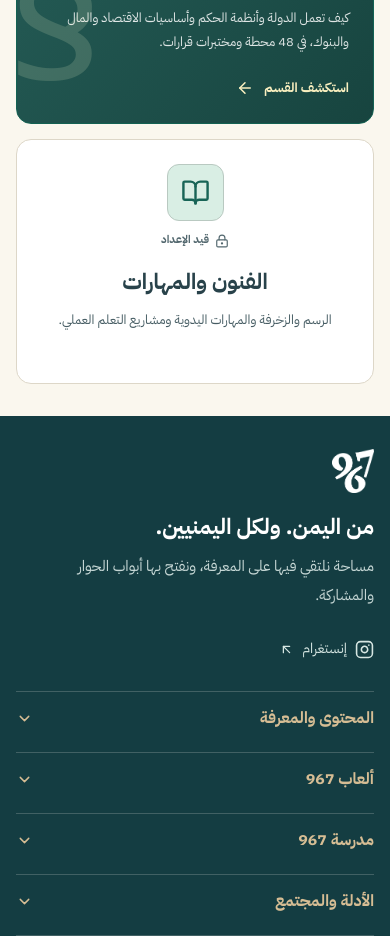
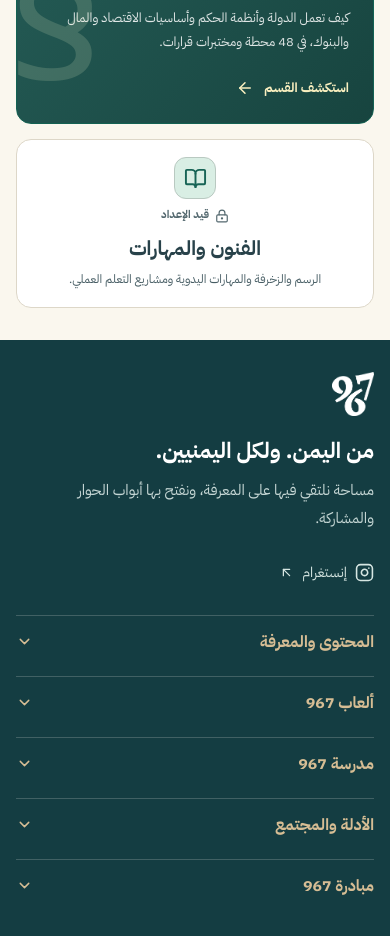
Before and after one commit to AihamAnter/967-initiative, a Next.js app: page /school in a window 390 px wide. Shown: the part 1800-2736 px from the top of the page. Built offline with nearby package versions, Linux system fonts and the light colour scheme; no server answers.

Commit message:
style(school): remove oversized upcoming category card on phones

```diff
--- a/app/school/school.module.css
+++ b/app/school/school.module.css
@@ -309,3 +309,12 @@
 .natureCourseCard .cardAction{margin-top:auto;color:#deedc4}
 .natureFootnote{display:flex;align-items:center;gap:10px;margin-top:21px;font-size:12px;line-height:1.8;color:#51665c}
 @media(max-width:700px){.natureCourseGrid{grid-template-columns:1fr}.natureHero{padding:39px 0 55px}.natureCourseCard{min-height:250px}}
+
+/* The upcoming subject is a compact note on phones, not another tall course. */
+@media(max-width:550px){
+ .categoryLater{grid-column:1/-1;min-height:0;padding:17px 18px;gap:7px}
+ .categoryLater .categoryIcon{width:42px;height:42px}
+ .categoryLater .categoryIcon svg{width:23px;height:23px}
+ .categoryLater h3{font-size:20px;margin:2px 0 0}
+ .categoryLater p{font-size:12px;line-height:1.65}
+}
```
